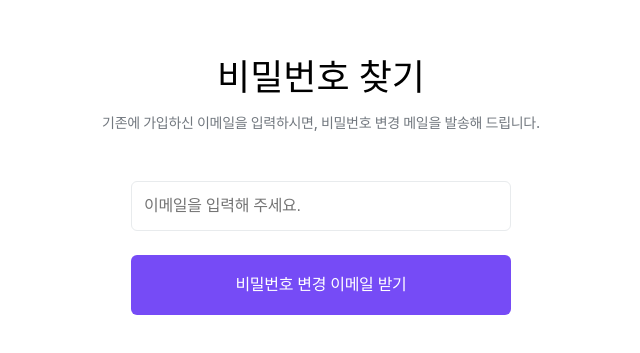
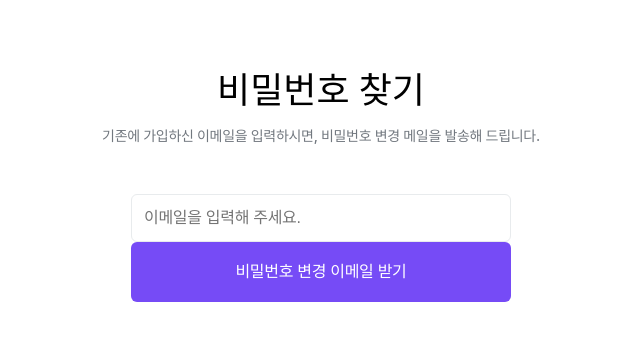
Before and after one commit to kelvin3476/Flobby, a React (Vite) app: page /password/find in a window 1280 px wide. Shown: the part 219-572 px from the top of the page, without its empty margins (319-959 px from the left). Built offline with nearby package versions, Linux system fonts and the light colour scheme.

Commit message:
Design: 비밀번호 찾기 페이지 2차 퍼블 적용

```diff
--- a/src/styles/password/FindPassword.scss
+++ b/src/styles/password/FindPassword.scss
@@ -1,16 +1,17 @@
 .find-password-container {
   display: flex;
   flex-direction: column;
+  align-items: center;
   width: 100%;
   height: 100%;
-  align-items: center;
+  gap: 48px;
 
   .find-password-title {
     display: flex;
     flex-direction: column;
     gap: 12px;
 
-    Header {
+    .Header {
       font-size: 24px;
       font-style: normal;
       font-weight: 600;
@@ -25,12 +26,15 @@
       font-weight: 500;
       line-height: 150%;
       letter-spacing: -0.3px;
-      margin-top: 0;
-      margin-bottom: 48px;
+      white-space: nowrap;
     }
   }
 
   main {
+    display: flex;
+    flex-direction: column;
+    gap: 24px;
+
     .input-container {
       display: flex;
       flex-direction: column;
@@ -40,6 +44,7 @@
         position: relative;
         display: flex;
         flex-direction: column;
+        gap: 6px;
 
         > input {
           flex: 1;
@@ -51,7 +56,7 @@
           font-size: 16px;
           font-style: normal;
           font-weight: 500;
-          line-height: 150%;
+          line-height: 22px;
           letter-spacing: -0.3px;
         }
 
@@ -89,20 +94,19 @@
         font-size: 14px;
         font-style: normal;
         font-weight: 500;
-        margin-top: 6px;
+      }
     }
 
     .get-email-button {
       cursor: pointer;
       border: none;
       height: 60px;
-        width: 380px;
       padding: 12px 10px;
       border-radius: 6px;
       background-color: #764bf6;
-        margin-top: 24px;
+      width: 100%;
 
-        color: white;
+      color: #fff;
       font-size: 16px;
       font-style: normal;
       font-weight: 600;
@@ -111,4 +115,3 @@
     }
   }
 }
-}
```
Lines whose indentation alone changed are shown as unchanged.
